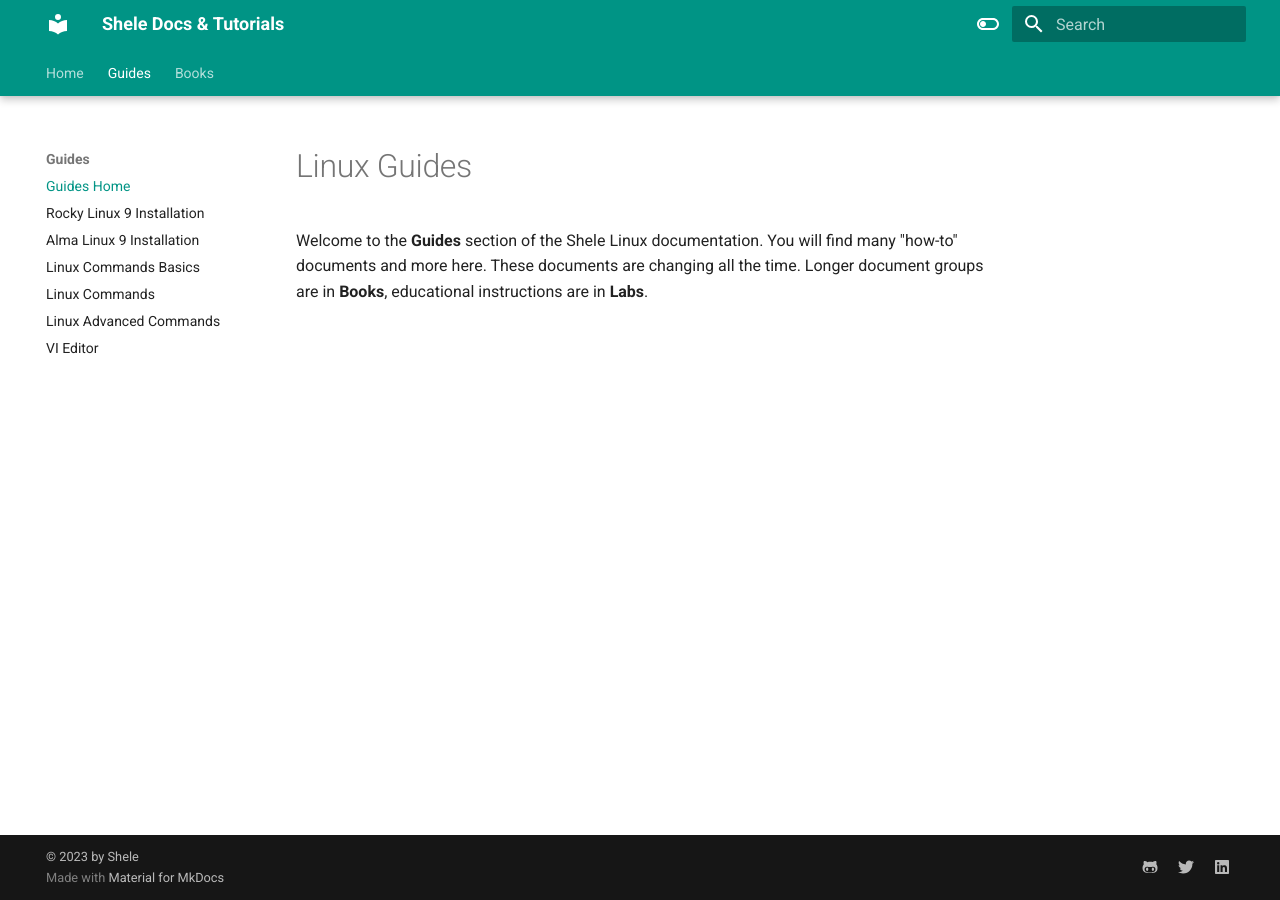
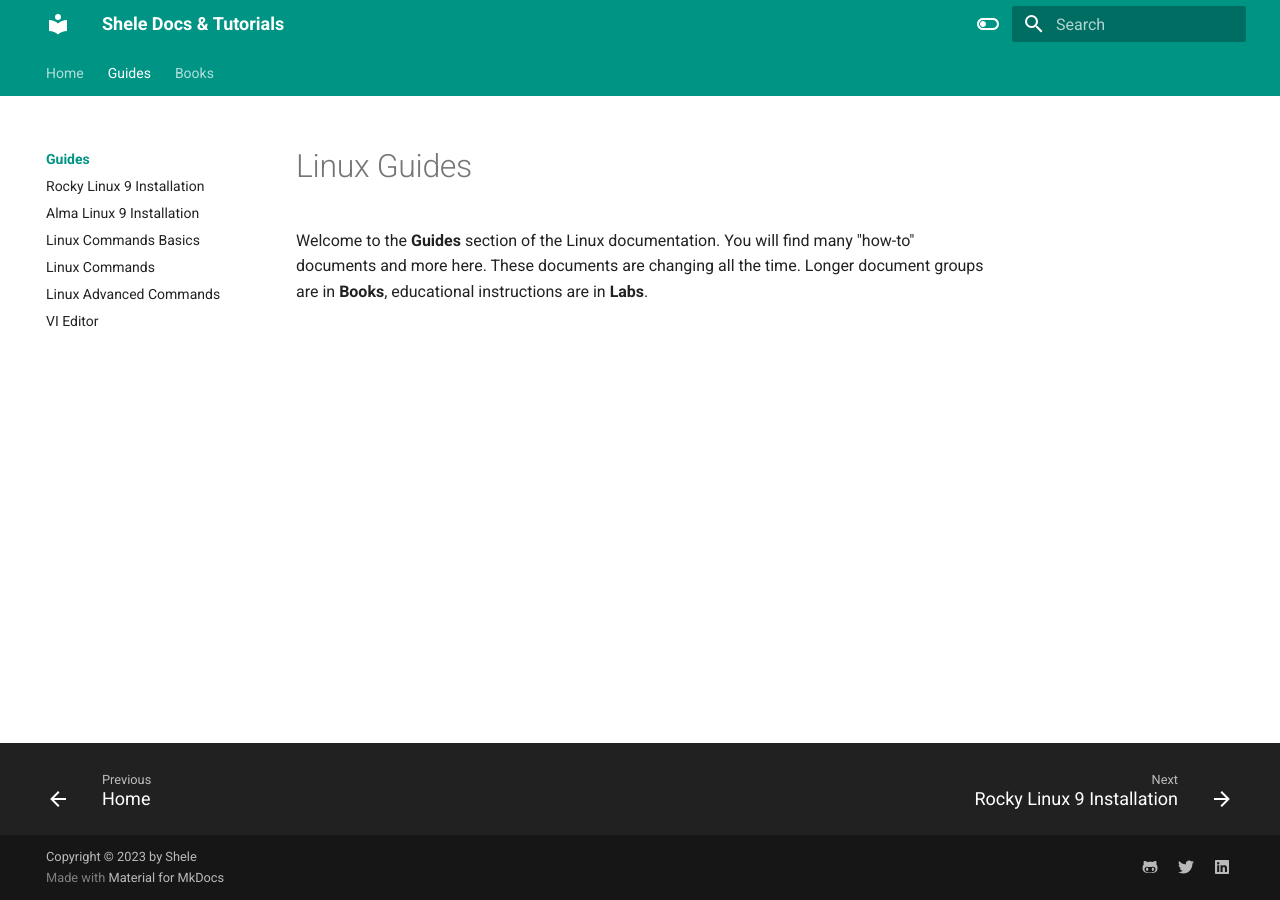
Before and after one commit to masesto/docs, an MkDocs documentation site: the page built from docs/guides/index.md, in a window 1280 px wide. Built offline with MkDocs 1.6.1 and Material for MkDocs 9.7.7, drawn with Linux system fonts in a browser that asks for light colours.

Commit message:
Adding documentation file

```diff
--- a/docs/guides/index.md
+++ b/docs/guides/index.md
@@ -4,4 +4,4 @@
 
 # Linux Guides
 
-Welcome to the **Guides** section of the Shele Linux documentation. You will find many "how-to" documents and more here. These documents are changing all the time. Longer document groups are in **Books**, educational instructions are in **Labs**.
+Welcome to the **Guides** section of the Linux documentation. You will find many "how-to" documents and more here. These documents are changing all the time. Longer document groups are in **Books**, educational instructions are in **Labs**.
--- a/mkdocs.yml
+++ b/mkdocs.yml
@@ -1,14 +1,32 @@
 site_name: Shele Docs & Tutorials
 site_url: https://masesto.github.io/docs/
+site_description: >-
+  Documentation how to install Linux or Unix
 theme:
   name: material
   font:
     text: Roboto
     code: Roboto Mono
   features:
-    - navigation.instant
+    - announce.dismiss
+    - content.action.edit
+    - content.action.view
+    - content.code.annotate
+    - content.code.copy
+    - content.tooltips
+    # - navigation.instant
+    - navigation.footer
+    - navigation.indexes
     - navigation.tabs
-    - navigation.tabs.sticky
+    - navigation.sections
+    - navigation.tabs
+    # - navigation.tabs.sticky
+    - navigation.top
+    - navigation.tracking
+    - search.highlight
+    - search.share
+    - search.suggest
+    - toc.follow
   language: en
   palette:
     - scheme: default
@@ -45,6 +63,7 @@
   - pymdownx.arithmatex:
       generic: true
   - footnotes
+  - md_in_html
   - pymdownx.highlight
   - pymdownx.details
   - pymdownx.superfences
@@ -60,7 +79,8 @@
       emoji_generator: !!python/name:material.extensions.emoji.to_svg
 
 plugins:
-  - search
+  - search:
+      separator: '[\s\u200b\-_,:!=\[\]()"`/]+|\.(?!\d)|&[lg]t;|(?!\b)(?=[A-Z][a-z])'
 
 
 # Page tree
@@ -78,4 +98,4 @@
     - books/index.md
 
 copyright: |
-  &copy; 2023 <a href="https://github.com/masesto"  target="_blank" rel="noopener">by Shele</a>
+  Copyright &copy; 2023 <a href="https://github.com/masesto"  target="_blank" rel="noopener">by Shele</a>
```
